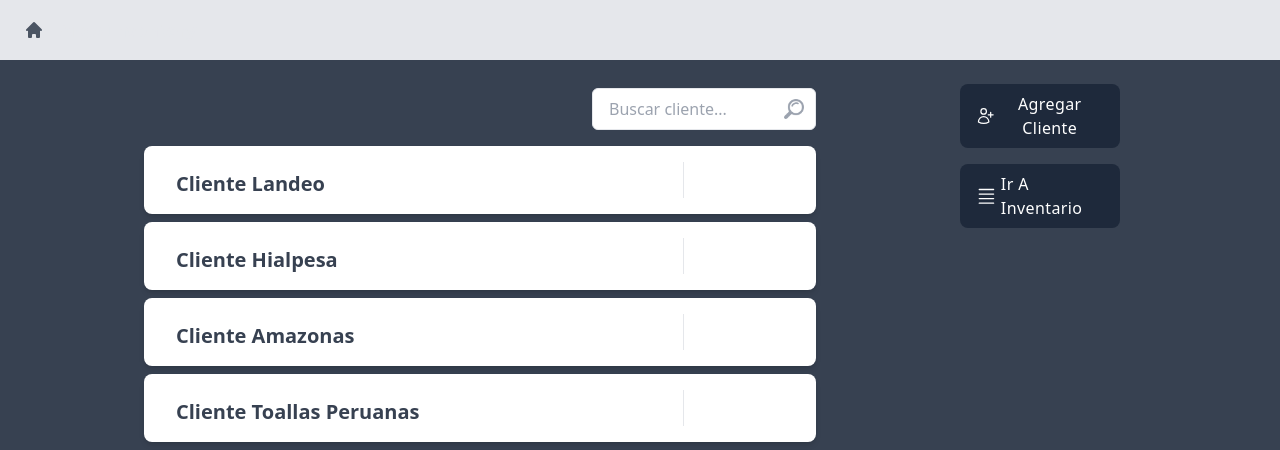
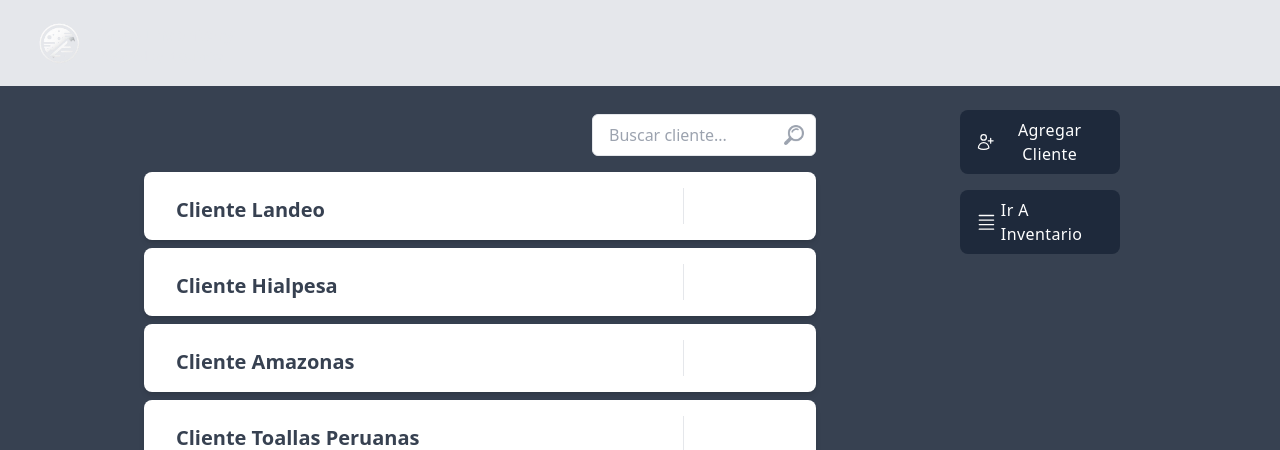
Before and after one commit to leiqne/Argo-Inventory, a Flask app: page / in a window 1280 px wide. Shown: the top 450 px of the page. Run offline with Flask 3, Linux system fonts and the light colour scheme; some libraries are stand-ins or nearby versions.

Commit message:
se agrego el logo completo TO-DO comrpobar lass cosas y arreglar el bug de el groupby

```diff
--- a/src/templates/base.html
+++ b/src/templates/base.html
@@ -5,6 +5,8 @@
     <meta charset="UTF-8">
     <meta name="viewport" content="width=device-width, initial-scale=1.0">
     <title>{% block title %}{% endblock %}</title>
+    <link rel="icon" href="{{ url_for('static', filename='img/logo.png') }}" type="image/png">
+
     <script src="https://cdn.tailwindcss.com"></script>
     {% block head %}{%endblock%}
 </head>
@@ -13,16 +15,14 @@
     class="absolute top-0 z-[-2] h-screen w-screen bg-gray-700">
     <div >
         <div class="bg-gray-200 dark:bg-gray-800">
-            <div class="container flex items-center px-6 py-4 mx-auto overflow-x-auto whitespace-nowrap gap-4">
-                <a href="/" class="text-gray-600 dark:text-gray-200">
-                    <svg xmlns="http://www.w3.org/2000/svg" class="w-5 h-5" viewBox="0 0 20 20" fill="currentColor">
-                        <path
-                            d="M10.707 2.293a1 1 0 00-1.414 0l-7 7a1 1 0 001.414 1.414L4 10.414V17a1 1 0 001 1h2a1 1 0 001-1v-2a1 1 0 011-1h2a1 1 0 011 1v2a1 1 0 001 1h2a1 1 0 001-1v-6.586l.293.293a1 1 0 001.414-1.414l-7-7z" />
-                    </svg>
-
+            <div class="container flex items-center px-6 py-2 mx-auto overflow-x-auto whitespace-nowrap gap-1">
+                <a href="/">
+                    <img src="{{ url_for('static', filename='img/logo.png') }}" alt="Logo" style="width: 70px; height: 70px;">
                 </a>
-                <a href="/" class="text-lg text-gray-200 font-semibold">Argo Inventory</a>
-
+                <div class="flex flex-col">
+                    <a href="/" class="text-gray-200 font-semibold" style="font-size: 18px;">Argo Inventory</a>
+                    <a href="/" class="text-gray-200 font-light"style="font-size: 12px;">Powered by It Quimica</a>
+                </div>
                 {% for path in paths %}
                 <span class="mx-5 text-gray-500 dark:text-gray-300 rtl:-scale-x-100">
                     <svg xmlns="http://www.w3.org/2000/svg" class="w-5 h-5" viewBox="0 0 20 20" fill="currentColor">
--- a/src/templates/index.html
+++ b/src/templates/index.html
@@ -1,5 +1,5 @@
 {%extends "base.html"%}
-{% block title %}Inventario de Envases{% endblock %}
+{% block title %}Argo Inventory{% endblock %}
 {%set colors = ["text-indigo-500 bg-indigo-100/60", "text-blue-500 bg-blue-100/60", "text-pink-500 bg-pink-100/60"]%}
 {% block body %}
 <main class="bg-gray-700 relative">
@@ -106,7 +106,7 @@
                 <!-- Fecha -->
                 <div>
                     <label class="text-gray-700 dark:text-gray-200" for="devolucion-fecha">Fecha</label>
-                    <input id="devolucion-fecha" type="date" name="fecha" value="{{fecha_now}}"
+                    <input id="devolucion-fecha" type="date" name="fecha" value="{{fecha}}" class="block w-full px-4 py-w}}"
                         class="block w-full px-4 py-2 mt-2 text-gray-700 bg-white border rounded-md dark:bg-gray-800 dark:text-gray-300 focus:ring-blue-300 focus:ring-opacity-40 dark:focus:border-blue-300 focus:outline-none focus:ring">
                 </div>
 
--- a/src/templates/inventario.html
+++ b/src/templates/inventario.html
@@ -1,5 +1,5 @@
 {%extends "base.html"%}
-{% block title %}Inventario de Envases{% endblock %}
+{% block title %}Argo Inventory{% endblock %}
 {% block body %}
 <section class="container px-4 mx-auto bg-gray-700">
 <div class="flex mt-10 justify-between transition-all duration-300">
--- a/src/templates/sumary_pend.html
+++ b/src/templates/sumary_pend.html
@@ -1,5 +1,5 @@
 {%extends "base.html"%}
-{% block title %}Inventario de Envases{% endblock %}
+{% block title %}Argo Inventory{% endblock %}
 {%set colors = ["text-indigo-500 bg-indigo-100/60", "text-blue-500 bg-blue-100/60", "text-pink-500 bg-pink-100/60"]%}
 
 {% block body %}
```
Also changed, not shown: src/static/img/logo.png (added).
